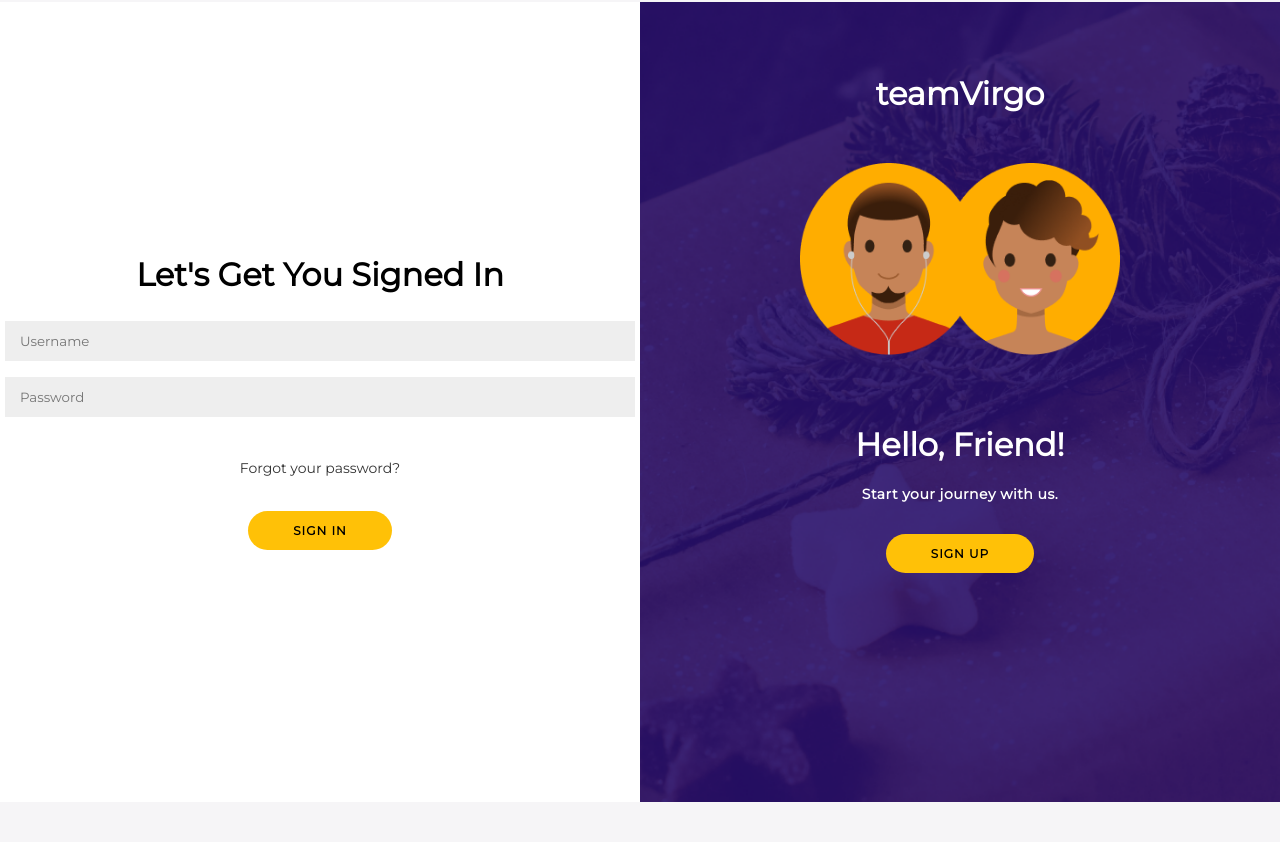
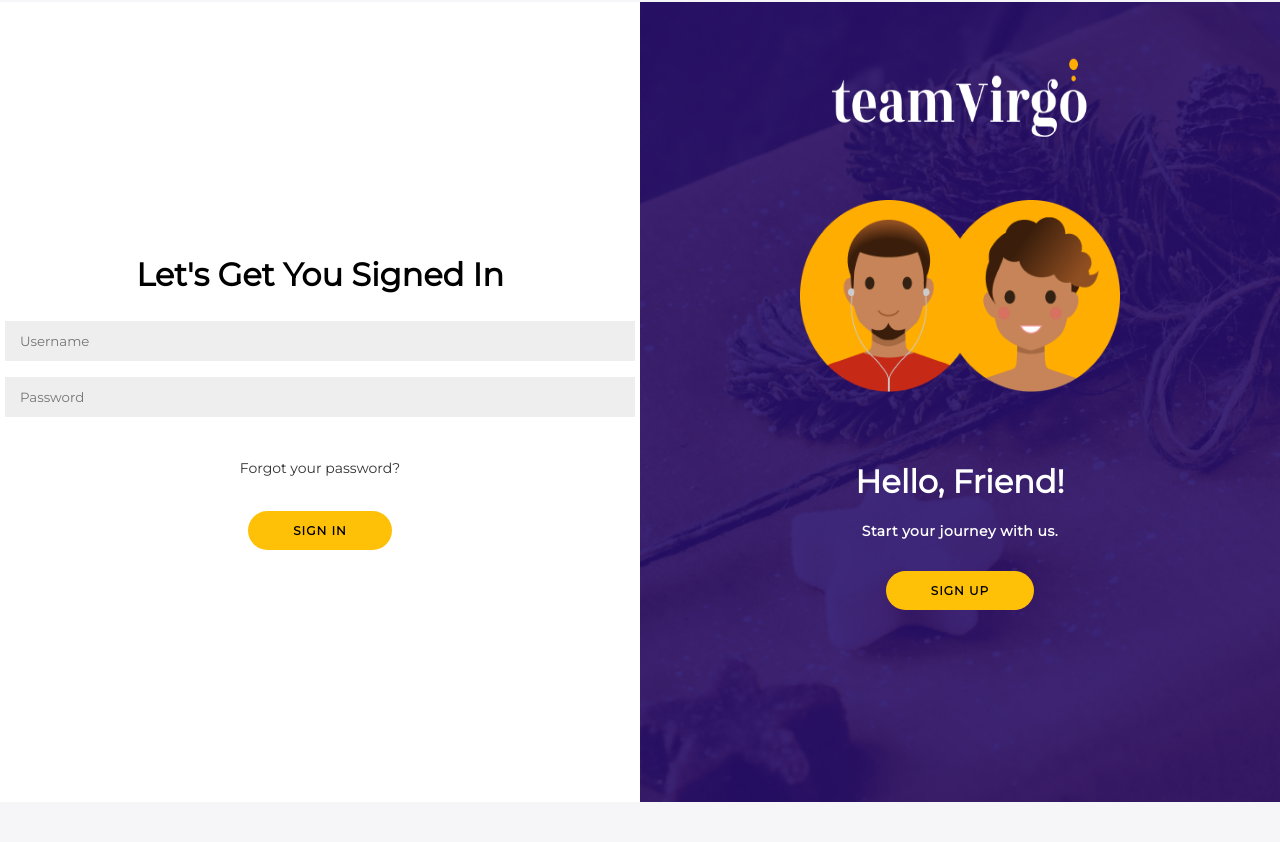
Before and after one commit to justfizah/teamvirgo1, a PHP site: page / in a window 1280 px wide. Shown: the top 842 px of the page. Run offline with PHP 8.4, Linux system fonts and the light colour scheme.

Commit message:
Update index.php

```diff
--- a/index.php
+++ b/index.php
@@ -38,14 +38,16 @@
         <div class="overlay-container">
           <div class="overlay">
             <div class="overlay-panel overlay-left">
-              <h1>teamVirgo</h1>
+<!--               <h1>teamVirgo</h1> -->
+              <img src="images/logo.png" id="teamlogo">
               <img alt="avatars" src="images/avatars.png">
               <h3>Have an account?</h3>
               <button class="ghost" id="signIn">Sign In</button>
             </div>
             <div class="overlay-panel overlay-right">
-                <h1>teamVirgo</h1>
-                <img alt="avatars" src="images/avatars.png">
+<!--                 <h1>teamVirgo</h1> -->
+                <img src="images/logo.png" id="teamlogo">
+               <img alt="avatars" src="images/avatars.png">
               <h1>Hello, Friend!</h1>
               <p><b>Start your journey with us.</b></p>
               <button class="ghost" id="signUp">Sign Up</button>
```
